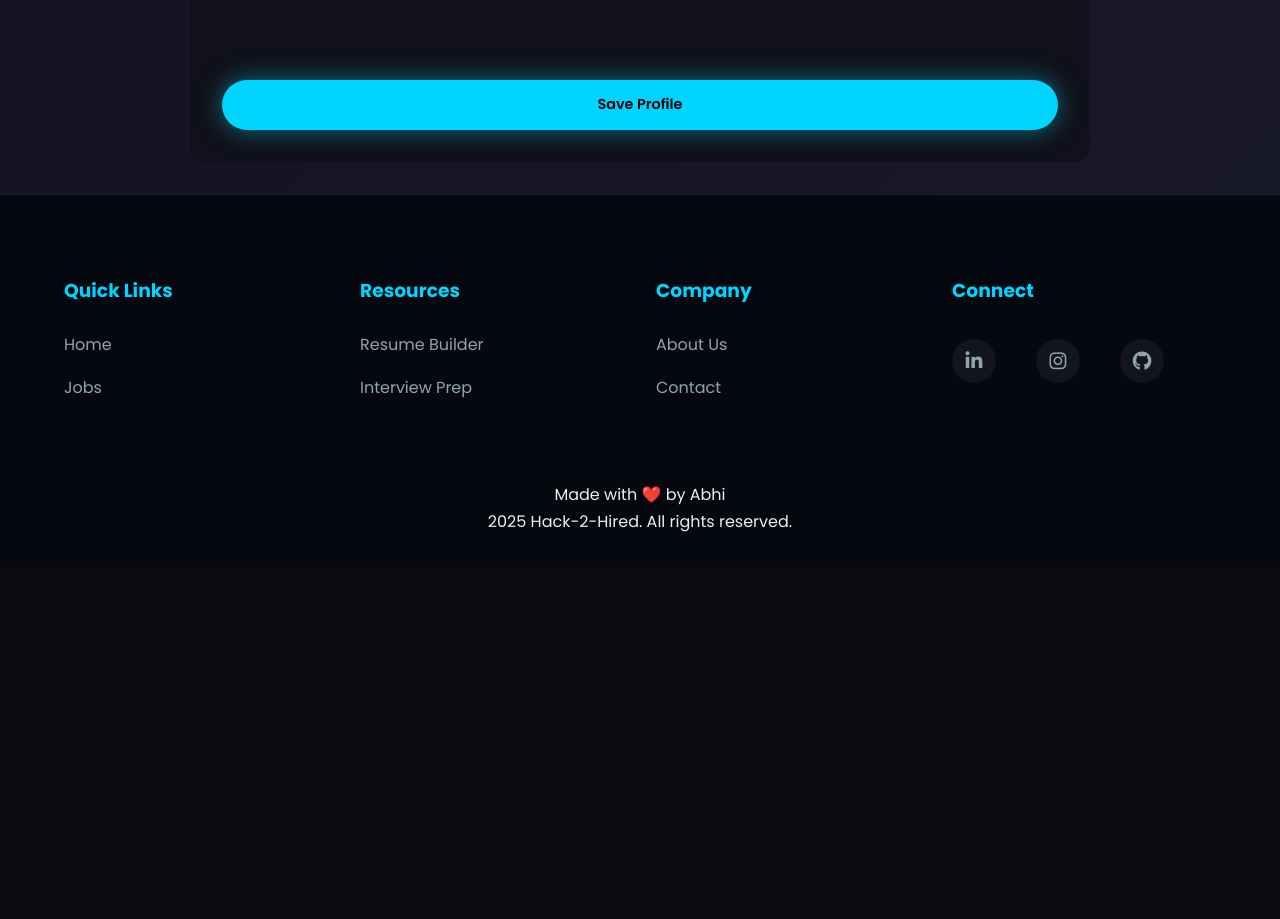
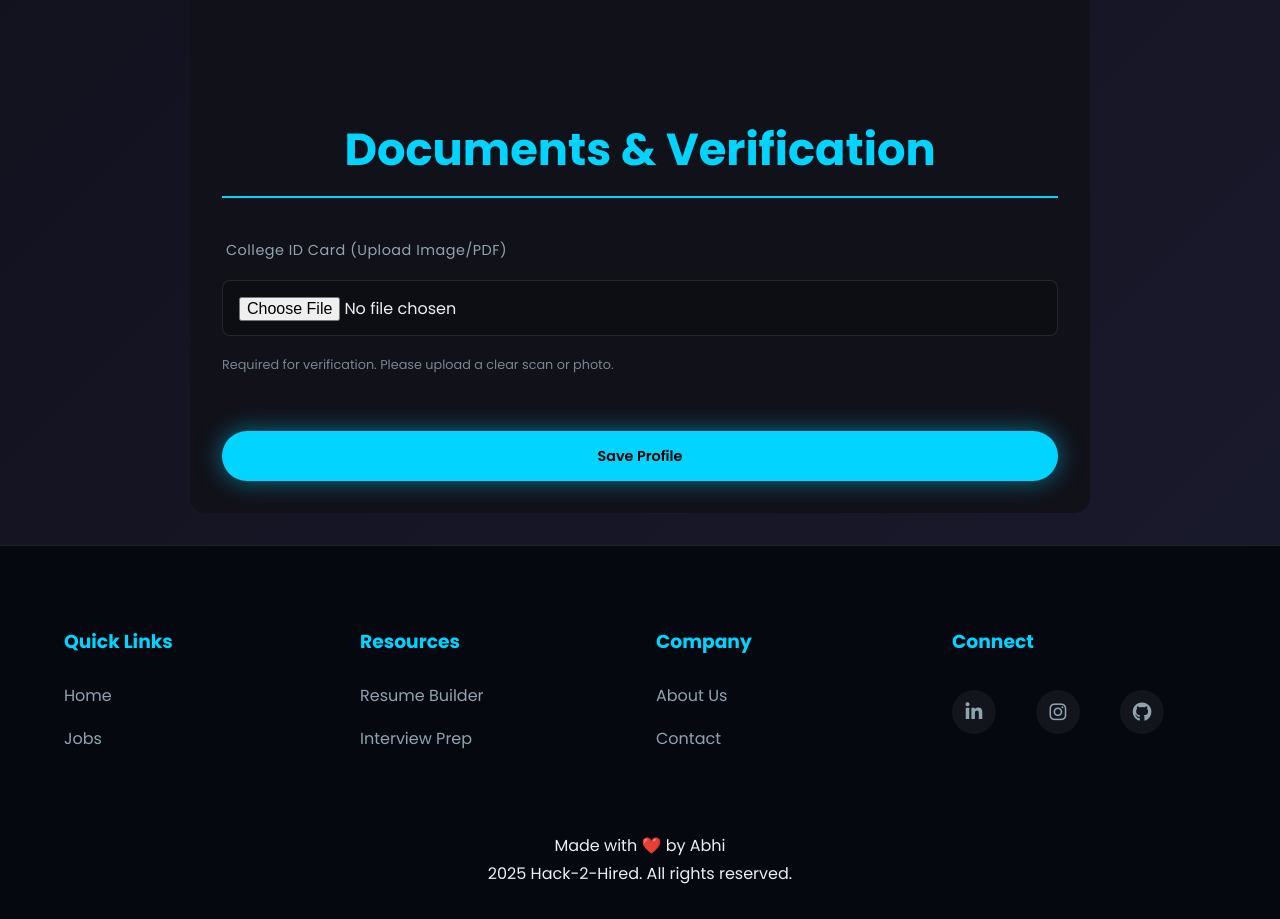
Before and after one commit to abhi6101/hack-react, a React (Vite) app: page /profile in a window 1280 px wide. Shown: the part 2173-3092 px from the top of the page. Before the commit the page ends 2740 px from the top, so only its background shows below. Built offline with nearby package versions, Linux system fonts and the light colour scheme; no server answers; sample sign-in values are in the browser's storage.

Commit message:
Feat: Add ID Card Upload UI and Computer Code to Registration Form

```diff
--- a/src/pages/Register.jsx
+++ b/src/pages/Register.jsx
@@ -13,6 +13,7 @@ const Register = () => {
         semester: '',
         startYear: new Date().getFullYear().toString(),
         batch: '',
+        computerCode: '',
         password: '',
         confirmPassword: ''
     });
@@ -91,7 +92,9 @@ const Register = () => {
                     password: formData.password,
                     role: formData.role,
                     branch: formData.role === 'USER' ? formData.branch : undefined,
-                    semester: formData.role === 'USER' ? parseInt(formData.semester) : undefined
+                    semester: formData.role === 'USER' ? parseInt(formData.semester) : undefined,
+                    batch: formData.role === 'USER' ? formData.batch : undefined,
+                    computerCode: formData.role === 'USER' ? formData.computerCode : undefined
                 }),
             });
 
@@ -256,6 +259,20 @@ const Register = () => {
                                         </div>
                                     </div>
 
+                                    <div className="form-group">
+                                        <label htmlFor="computerCode">Computer Code (Student ID) *</label>
+                                        <input
+                                            type="text"
+                                            id="computerCode"
+                                            name="computerCode"
+                                            required
+                                            placeholder="e.g. 59500"
+                                            value={formData.computerCode}
+                                            onChange={handleChange}
+                                        />
+                                        <small>Your unique college ID/Roll Number.</small>
+                                    </div>
+
                                     <div style={{
                                         marginTop: '0.75rem',
                                         padding: '0.75rem',
--- a/src/pages/StudentProfile.jsx
+++ b/src/pages/StudentProfile.jsx
@@ -171,6 +171,51 @@ const StudentProfile = () => {
                         </div>
                     </div>
 
+                    <h2>Documents & Verification</h2>
+                    <div className="form-grid">
+                        <div className="form-group full-width">
+                            <label>College ID Card (Upload Image/PDF)</label>
+                            <div style={{ display: 'flex', gap: '1rem', alignItems: 'center' }}>
+                                <input
+                                    type="file"
+                                    accept="image/*,.pdf"
+                                    onChange={async (e) => {
+                                        const file = e.target.files[0];
+                                        if (!file) return;
+
+                                        const formData = new FormData();
+                                        formData.append('file', file);
+                                        const token = localStorage.getItem('authToken');
+
+                                        try {
+                                            // Show uploading state (simple alert for now or status adjacent)
+                                            e.target.disabled = true;
+                                            const res = await fetch(`${API_BASE_URL}/student-profile/upload-id-card`, {
+                                                method: 'POST',
+                                                headers: { 'Authorization': `Bearer ${token}` },
+                                                body: formData
+                                            });
+
+                                            if (res.ok) {
+                                                alert('ID Card uploaded successfully!');
+                                                // Refresh profile to show uploaded status if needed
+                                            } else {
+                                                alert('Failed to upload ID Card');
+                                            }
+                                        } catch (err) {
+                                            alert('Error uploading ID Card');
+                                        } finally {
+                                            e.target.disabled = false;
+                                        }
+                                    }}
+                                    className="form-control"
+                                />
+                                {profile.idCardUrl && <span className="badge badge-success">Uploaded</span>}
+                            </div>
+                            <small className="text-muted">Required for verification. Please upload a clear scan or photo.</small>
+                        </div>
+                    </div>
+
                     <button type="submit" className="btn btn-primary">Save Profile</button>
                 </form>
             </section>
```
